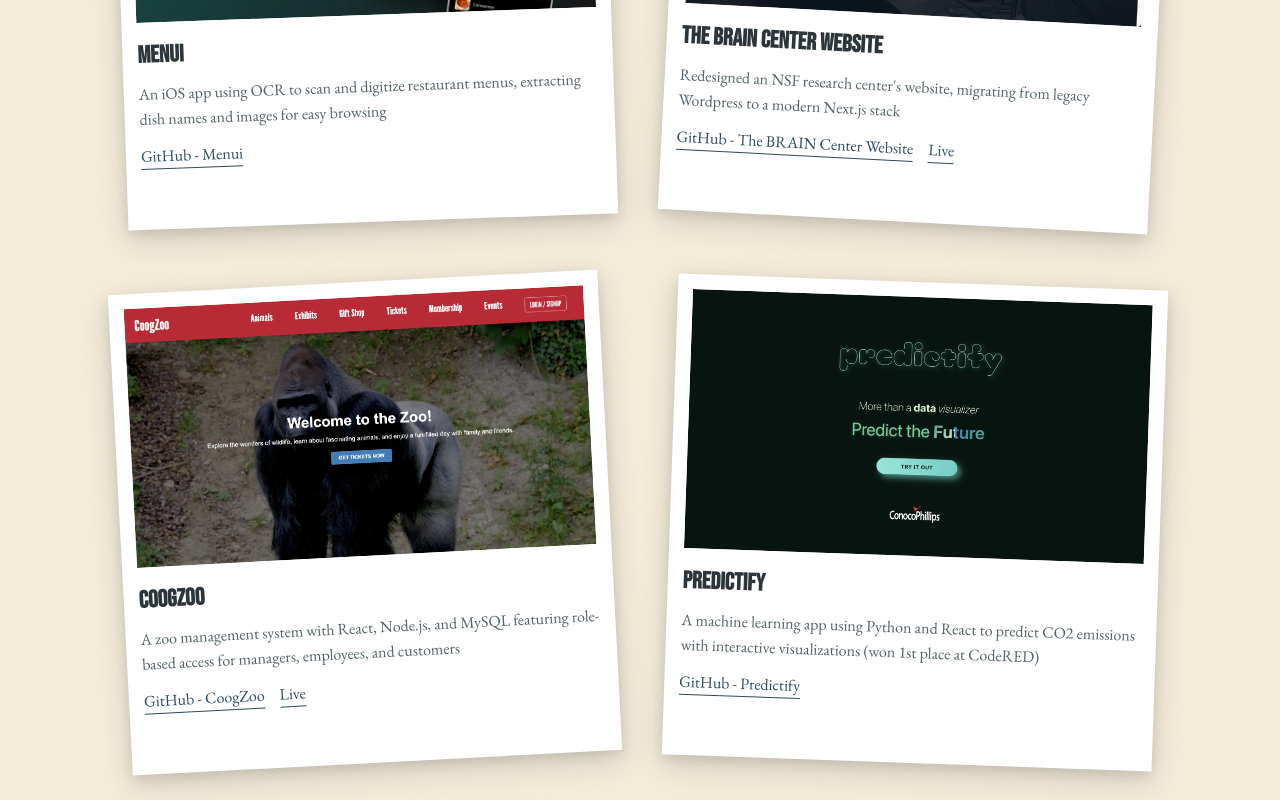
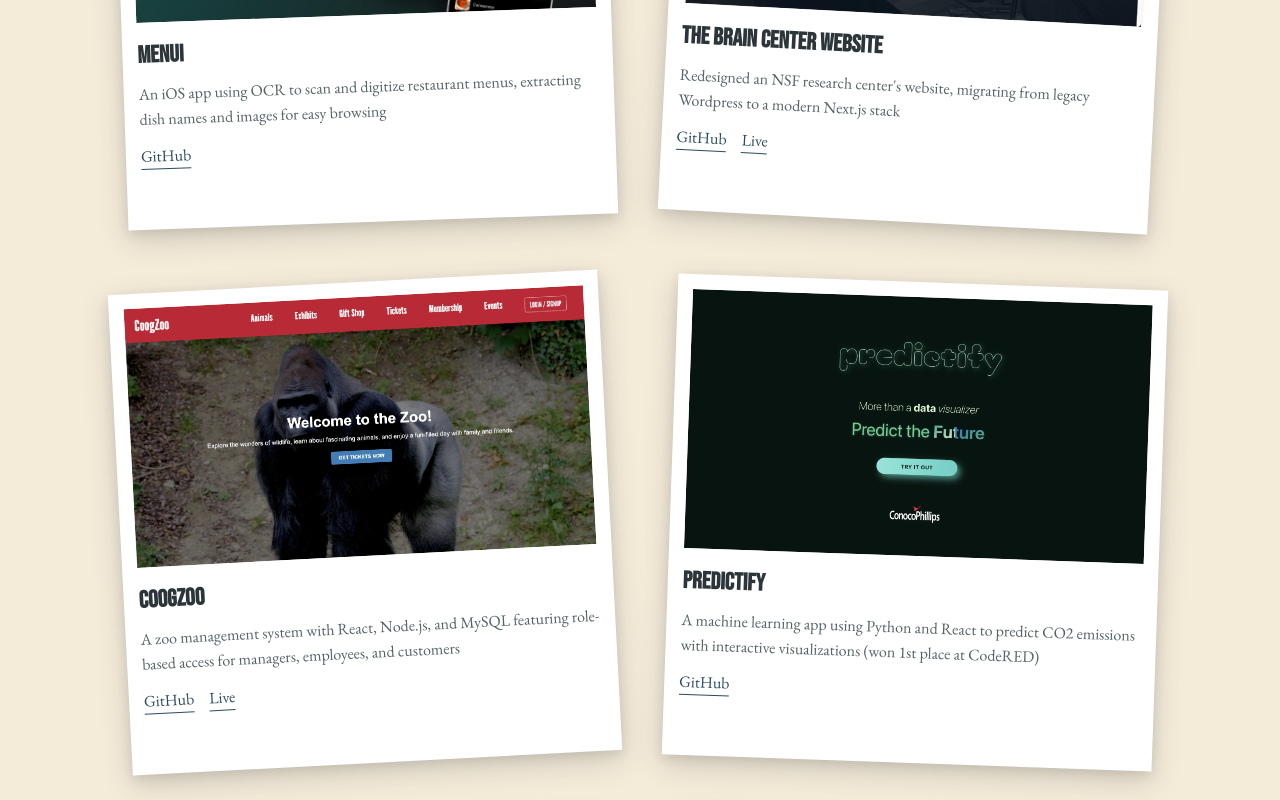
Before and after one commit to alehxs/alehxs.github.io, a React (Vite) app: page / in a window 1280 px wide. Shown: the part 3480-4280 px from the top of the page. Built offline with nearby package versions, Linux system fonts and the light colour scheme.

Commit message:
fix(a11y): shorten GitHub link text, use aria-label for uniqueness; update BRAIN Center URL

```diff
--- a/src/App.jsx
+++ b/src/App.jsx
@@ -36,7 +36,7 @@ function Home() {
       title: 'The BRAIN Center Website',
       description: 'Redesigned an NSF research center\'s website, migrating from legacy Wordpress to a modern Next.js stack',
       githubLink: 'https://github.com/alehxs/brain-web',
-      websiteLink: 'https://brain-web-rho.vercel.app/'
+      websiteLink: 'https://nsfbrain.org/'
     },
     {
       image: '/projects/coogzoo.webp',
--- a/src/components/ProjectsMagazineLayout.jsx
+++ b/src/components/ProjectsMagazineLayout.jsx
@@ -19,8 +19,9 @@ function ProjectPolaroid({ project, rotation }) {
                 href={project.githubLink}
                 target="_blank"
                 rel="noopener noreferrer"
+                aria-label={`GitHub - ${project.title}`}
               >
-                GitHub - {project.title}
+                GitHub
               </a>
             )}
             {project.websiteLink && (
```
